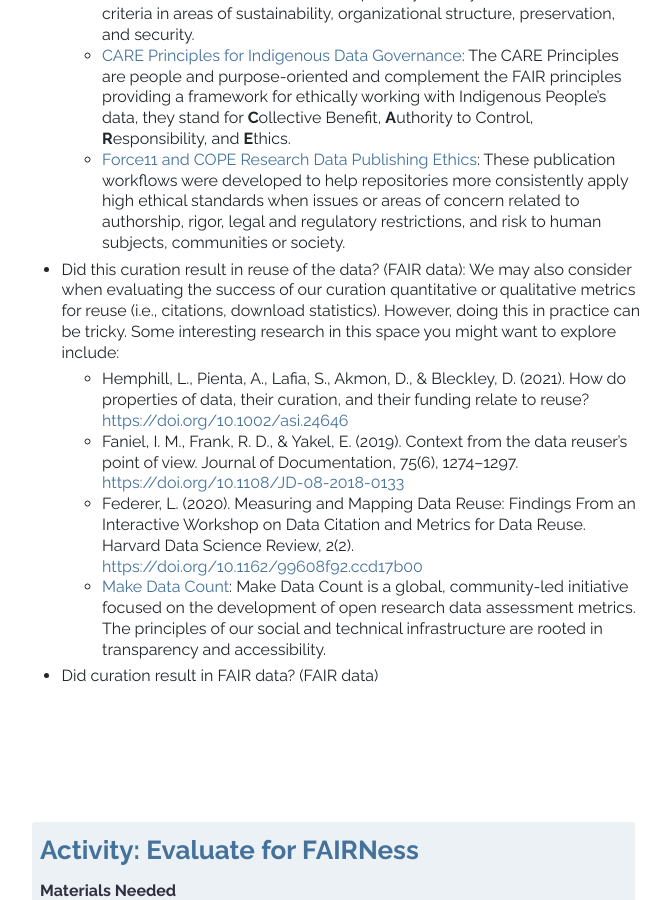
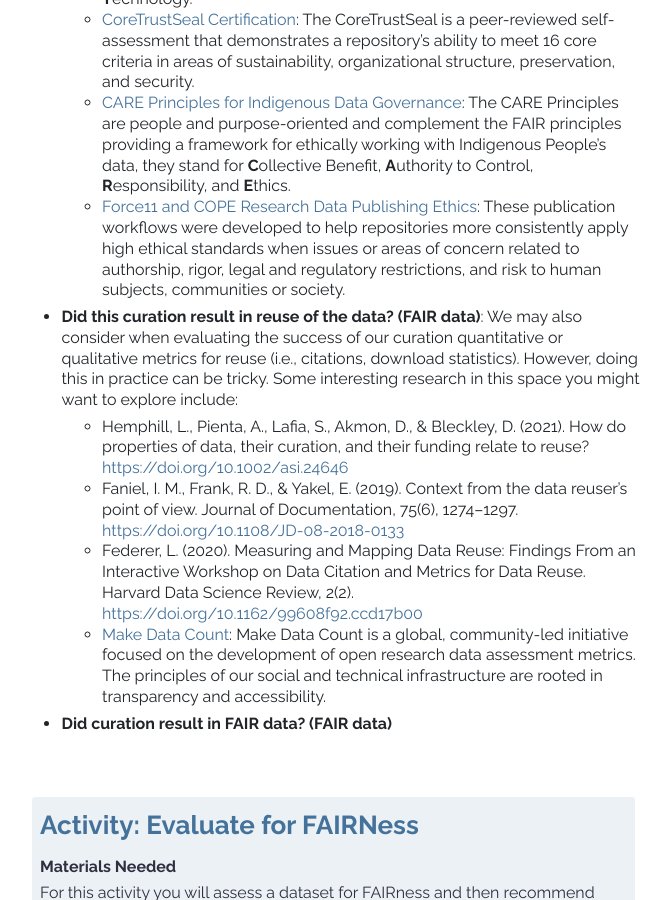
Before and after one commit to DataCurationNetwork/CURATED, a Jekyll site: the page built from _modules/module-e.md, in a window 1280 px wide and 900 px high, scrolled down 3302 px. Shown: the whole window, without its empty margins (144-814 px from the left). Built offline with Jekyll 4.4.1, drawn with Linux system fonts in a browser that asks for light colours.

Commit message:
Update module-e.md

```diff
--- a/_modules/module-e.md
+++ b/_modules/module-e.md
@@ -157,8 +157,9 @@ The diagram below shows the relationship and key considerations between the cura
 
 <h2>&nbsp;E Step Actions</h2>
 <p>
+ <b>As we consider each stakeholder connection, ask yourself:</b>
   <ul style=" padding-top: 1%; padding-bottom: 1%;padding-left: 5%;">
-  As we consider each stakeholder connection, ask yourself:
+
   <li> Did curation result in stronger relationships with the depositor? (Researcher / Curator)
   <ul style=" padding-top: 1%; padding-bottom: 1%;padding-left: 7%;">
     <li>One way to assess this is to survey authors that deposit data to your repository and ask them about their experience. Read this case study...</li>
@@ -180,11 +181,13 @@ In spring 2021, we surveyed 568 researchers who had recently deposited data into
 </p>
 </p>
 <p>
-<li>87% strongly agreed that they were satisfied with their curation experience </li>
-<li>75% reported that due to the curation process, changes were made to their data. For the remainder who said no changes were made, almost all said it was because no changes were needed </li>
-<li>81% strongly agreed that Data curation by their repository added value to the data sharing process </li>
-<li>98% said they would recommend this repository to a colleague </li>
-<li>The most value-add action cited by many researchers was simply having a curator take time and review the dataset, as one respondent sums up: “Feedback from someone who comes to the data/documents with fresh eyes is simply invaluable…” </li>
+  <ul style=" padding-top: 1%; padding-bottom: 1%;padding-left: 7%;">
+    <li>87% strongly agreed that they were satisfied with their curation experience </li>
+    <li>75% reported that due to the curation process, changes were made to their data. For the remainder who said no changes were made, almost all said it was because no changes were needed </li>
+    <li>81% strongly agreed that Data curation by their repository added value to the data sharing process </li>
+    <li>98% said they would recommend this repository to a colleague </li>
+    <li>The most value-add action cited by many researchers was simply having a curator take time and review the dataset, as one respondent sums up: “Feedback from someone who comes to the data/documents with fresh eyes is simply invaluable…” </li>
+  </ul>
 <br>
 
   Download a <a href="https://hdl.handle.net/11299/224733" target = "_blank"> copy of the survey instrument </a> to use for your repository!
@@ -202,7 +205,7 @@ In spring 2021, we surveyed 568 researchers who had recently deposited data into
     <li><a href="https://www.gida-global.org/care" tatget = "_blank">CARE Principles for Indigenous Data Governance</a>: The CARE Principles are people and purpose-oriented and complement the FAIR principles providing a framework for ethically working with Indigenous People’s data, they stand for <b>C</b>ollective Benefit, <b>A</b>uthority to Control, <b>R</b>esponsibility, and <b>E</b>thics.</li>
     <li><a href="https://www.force11.org/group/research-data-publishing-ethics" tatget = "_blank">Force11 and COPE Research Data Publishing Ethics</a>: These publication workflows were developed to help repositories more consistently apply high ethical standards when issues or areas of concern related to authorship, rigor, legal and regulatory restrictions, and risk to human subjects, communities or society. </li>
   </ul>
-  <li>Did this curation result in reuse of the data? (FAIR data): We may also consider when evaluating the success of our curation quantitative or qualitative metrics for reuse (i.e., citations, download statistics). However, doing this in practice can be tricky. Some interesting research in this space you might want to explore include:
+  <li><b>Did this curation result in reuse of the data? (FAIR data)</b>: We may also consider when evaluating the success of our curation quantitative or qualitative metrics for reuse (i.e., citations, download statistics). However, doing this in practice can be tricky. Some interesting research in this space you might want to explore include:
      <ul style=" padding-top: 1%; padding-bottom: 1%;padding-left: 7%;">
       <li>Hemphill, L., Pienta, A., Lafia, S., Akmon, D., & Bleckley, D. (2021). How do properties of data, their curation, and their funding relate to reuse? <a href="https://doi.org/10.1002/asi.24646" tatget = "_blank">https://doi.org/10.1002/asi.24646</a></li>
       <li>Faniel, I. M., Frank, R. D., & Yakel, E. (2019). Context from the data reuser’s point of view. Journal of Documentation, 75(6), 1274–1297. <a href="https://doi.org/10.1108/JD-08-2018-0133" tatget = "_blank">https://doi.org/10.1108/JD-08-2018-0133</a></li>
@@ -210,18 +213,13 @@ In spring 2021, we surveyed 568 researchers who had recently deposited data into
       <li><a href="https://makedatacount.org/" tatget = "_blank">Make Data Count</a>: Make Data Count is a global, community-led initiative focused on the development of open research data assessment metrics. The principles of our social and technical infrastructure are rooted in transparency and accessibility.</li>
     </ul> </li>
 
-<li>Did curation result in FAIR data? (FAIR data)</li>
+<li><b>Did curation result in FAIR data? (FAIR data)</b></li>
 
 
 </li>
 </p>
 </ul>
-<p>
 
-<br>
-
-   <br>
-</p>
 <br>
 
 <blockquote class = "highlighted-text">
```
